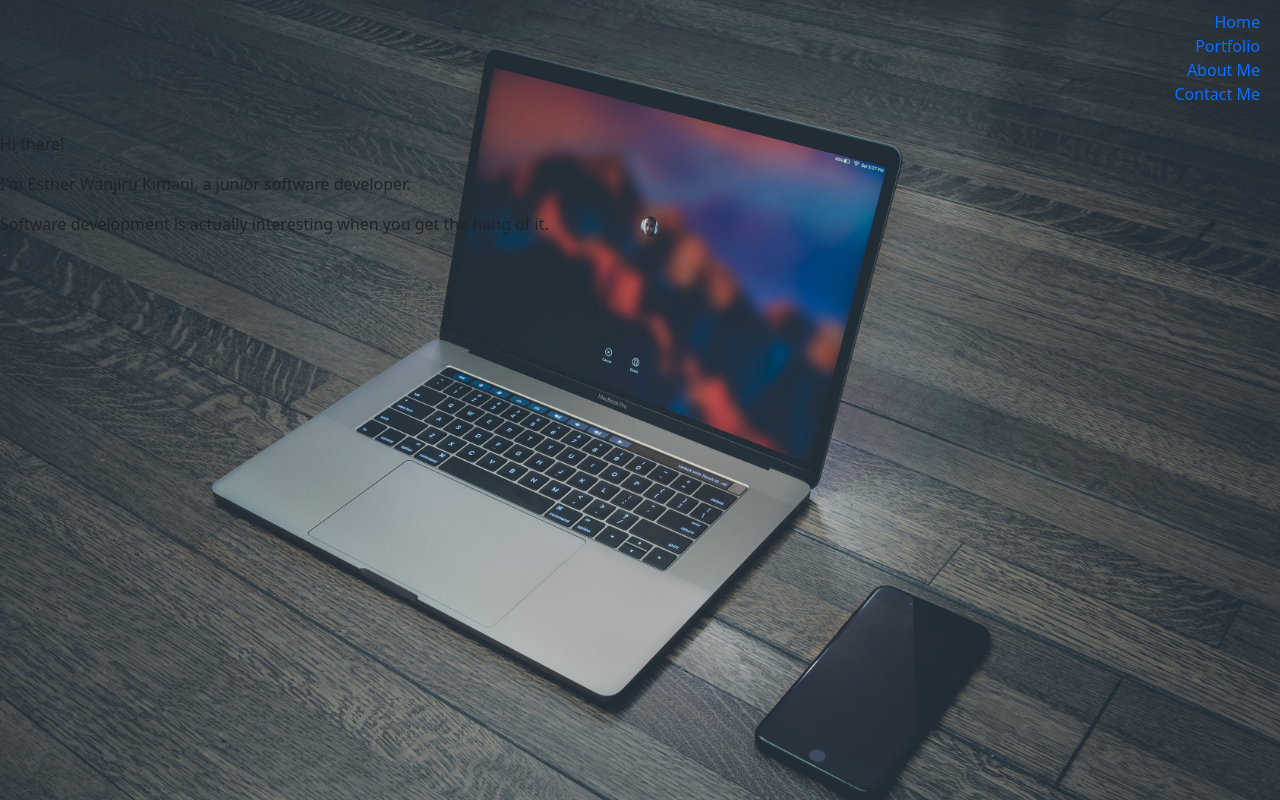
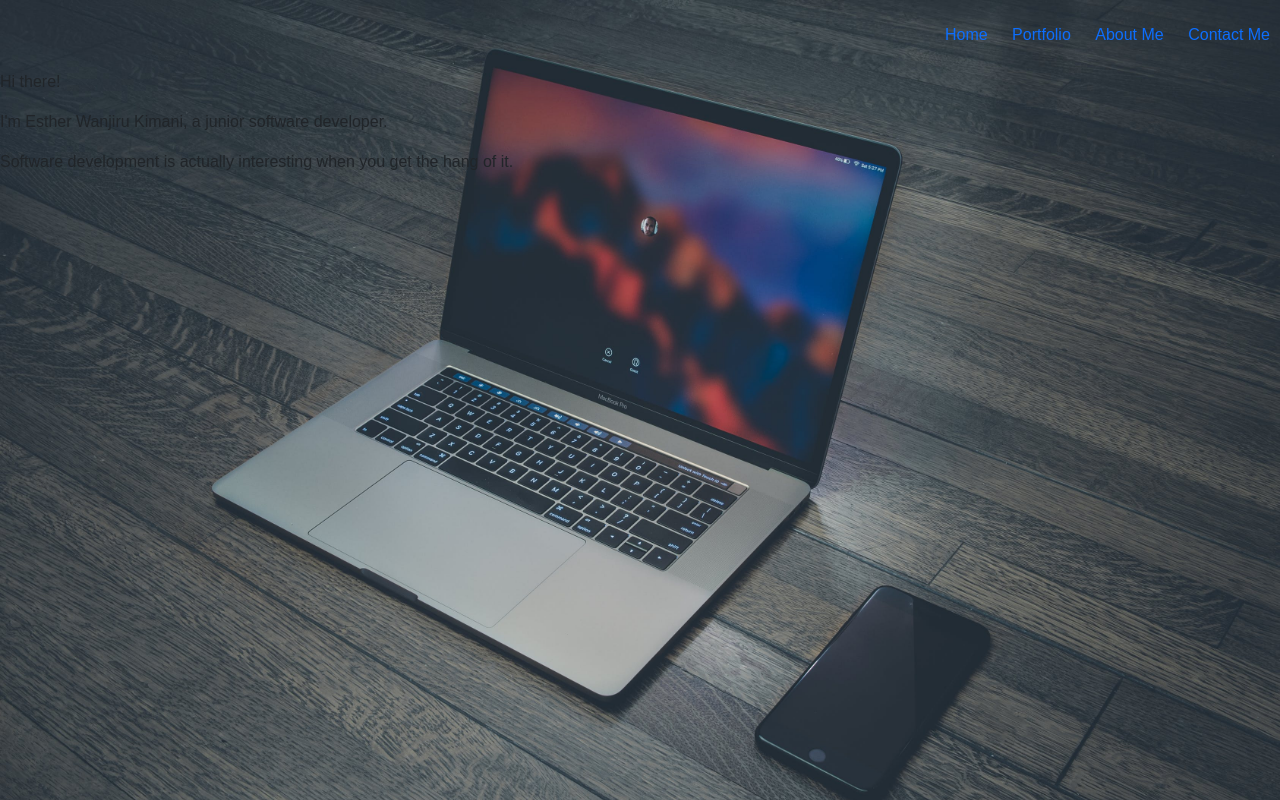
Before and after one commit to estherkimani/estherportfolio, a plain HTML site: page index.html in a window 1280 px wide. Drawn offline with nearby package versions, Linux system fonts and the light colour scheme.

Commit message:
I aligned the list to the right side by side

```diff
--- a/css/styles.css
+++ b/css/styles.css
@@ -1,6 +1,7 @@
 *{
   margin: 0px;
   padding: 0px;
+  font-family: sans-serif;
 }
 body{
   background-image: url(../images/small.jpg);
@@ -12,11 +13,15 @@ body{
 }
 .list li a {
   text-decoration: none;
+  padding:  10px 10px 10px 10px;
 }
 .list li{
   list-style: none;
+  display: inline-block;
+  line-height: 70px;
 }
 nav{
   text-align: right;
-  padding: 10px 20px;
+  height: 70px;
+  display:block;
 }
```
